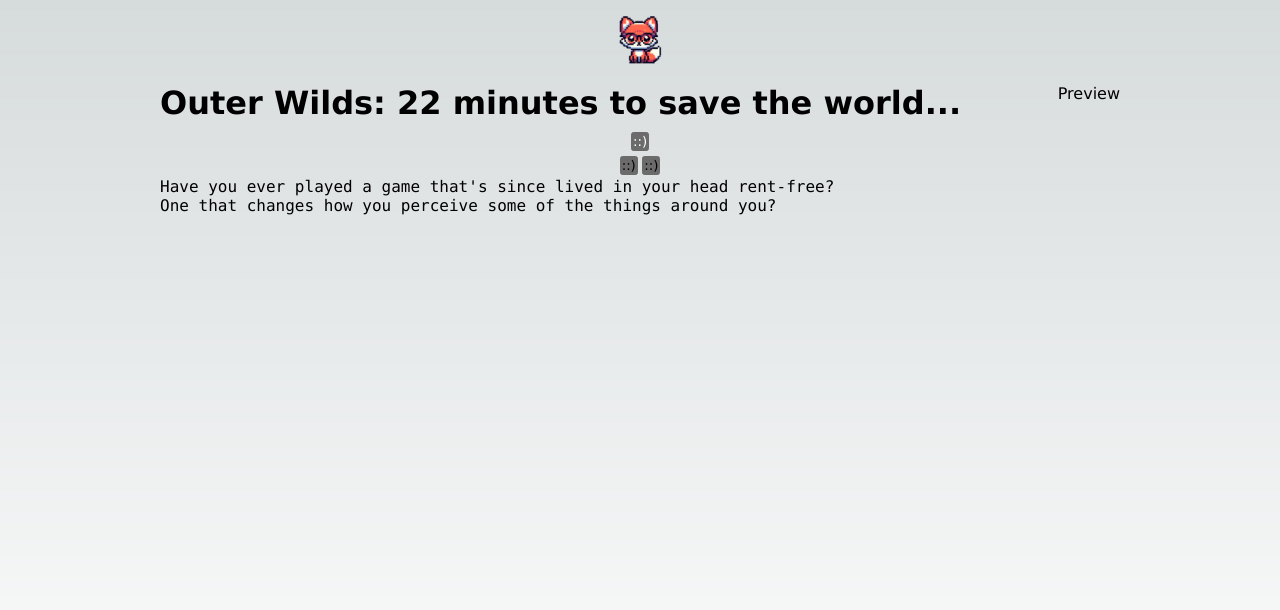
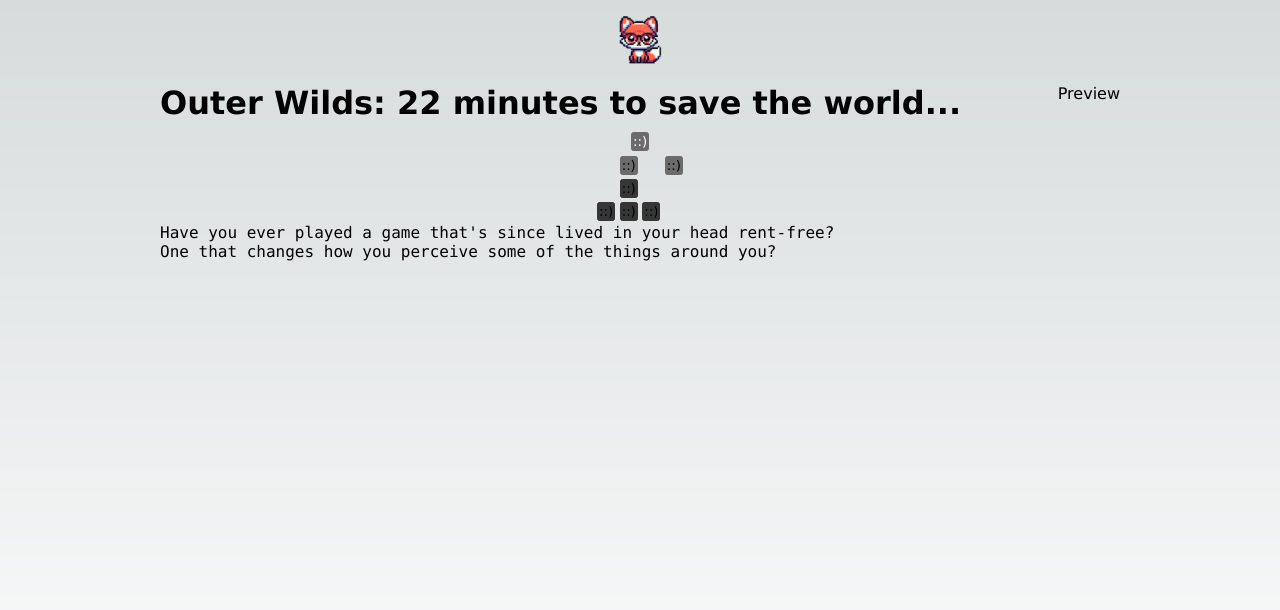
Before and after one commit to p-avital/p-avital.github.io, a Next.js app: page /outer-wilds in a window 1280 px wide. Shown: the top 610 px of the page. Built offline with nearby package versions, Linux system fonts and the light colour scheme.

Commit message:
Work on the navigation system

```diff
--- a/src/app/outer-wilds/page.tsx
+++ b/src/app/outer-wilds/page.tsx
@@ -8,18 +8,24 @@
 	next?: Nomai[]
 }
 
-function ButtonTree({ nomai, position = [], setPosition, currentPosition }: { nomai: Nomai, currentPosition: number[] | undefined, position?: number[], setPosition: (position: number[]) => any }) {
+function ButtonTree({ nomai, position = [], setPosition, currentPosition, disable = false }: { nomai: Nomai, currentPosition: number[] | undefined, position?: number[], setPosition: (position: number[]) => any, disable?: boolean }) {
 	return <div style={{ display: "flex", flexDirection: "column", alignItems: "center" }}>
-		<button onClick={() => setPosition(position)} style={{ color: currentPosition ? "white" : "black", margin: "0.3ex" }}>::)</button>
+		<button onClick={() => setPosition(position)} style={{ color: currentPosition ? "white" : "black", margin: "0.3ex" }} disabled={disable}>::)</button>
 		{nomai.next ? <div style={{ display: "flex" }}>{
 			nomai.next.map((monai, i) => <ButtonTree
 				key={i}
 				setPosition={setPosition}
 				nomai={monai}
 				position={[...position, i]}
-				currentPosition={currentPosition?.[0] == i ? currentPosition?.slice(1) : undefined} />)
+				currentPosition={currentPosition?.[0] == i ? currentPosition?.slice(1) : undefined}
+				disable={disable || !currentPosition}
+			/>)
 		}</div> : <></>}
 	</div>
+}
+
+function Screen({ children }: { children: ReactElement }) {
+	return <div style={{ fontFamily: "Consolas, monospace", width: "100%" }}>{children}</div>
 }
 
 function TranslatorTool({ nomai }: { nomai: Nomai }) {
@@ -33,7 +39,7 @@
 	}
 	return <div>
 		<ButtonTree setPosition={setPosition} nomai={nomai} currentPosition={position} />
-		<div style={{ fontFamily: "Consolas, monospace", width: "100%" }}>{selected.text}</div>
+		<Screen>{selected.text}</Screen>
 	</div>
 }
 
@@ -43,10 +49,18 @@
 			One that changes how you perceive some of the things around you?</>,
 		next: [
 			{
-				text: <>Outer wild is one of these games. It's done this to thousands of us.<br />
-					It's like a cognito-hazard, and now, I'm gonna infect you with it ::)</>
+				text: <>Outer Wilds is one of these games. It's done this to thousands of us.<br />
+					It's like a cognito-hazard, and now, I'm gonna infect you with it ::)</>,
+				next: [{
+					text: <>How can the Outer Wilds be described?</>,
+					next: [
+						{ text: <>It's a five years old video game.</> },
+						{ text: <>It's a work of genius.</> },
+						{ text: <>It's an escape game... In space!</> }
+					]
+				}]
 			},
-			{ text: <>Oh? You have? Was it Outer Wilds? Because if it wasn't, you should probably not go any further in this branch.</> },
+			{ text: <>Oh? You have? Was it Outer Wilds?<br />Because if it wasn't, you should probably not go any further in this branch.</> },
 		],
 	}} /></Post>
 }
```
